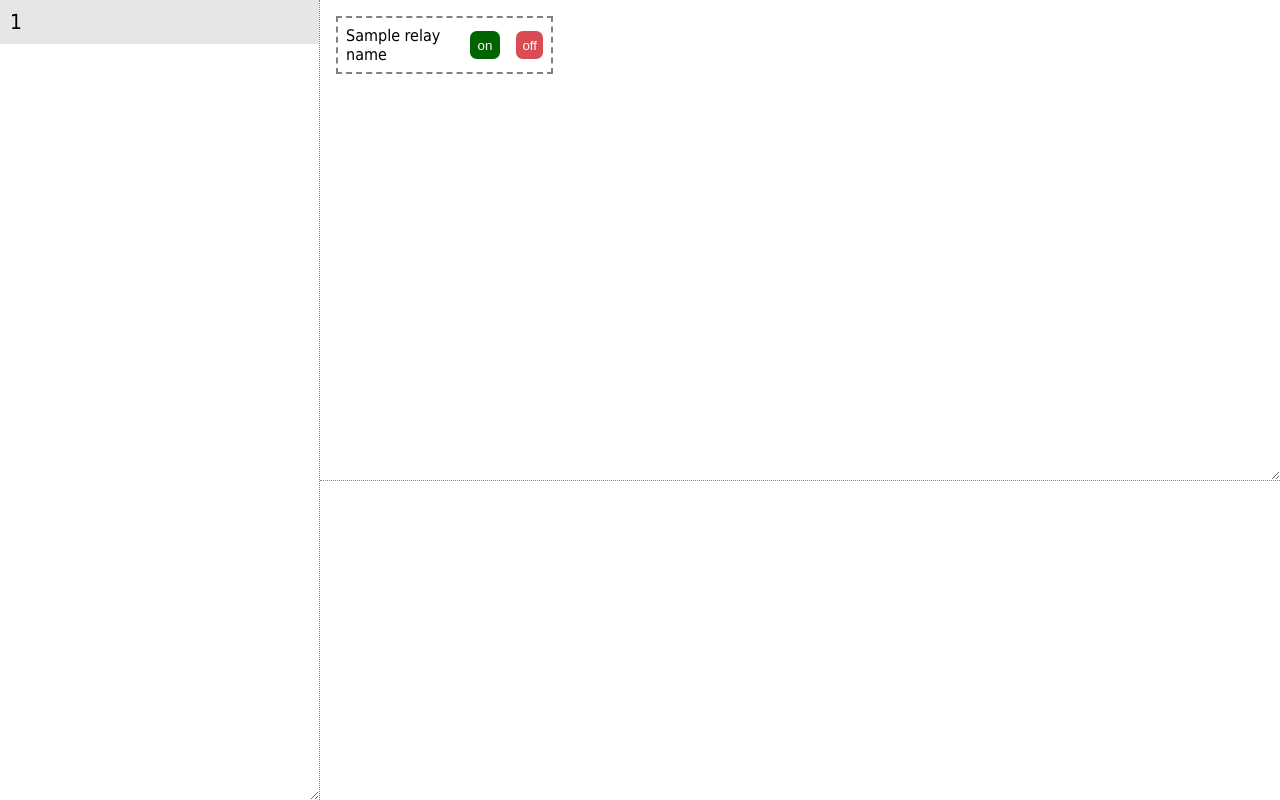
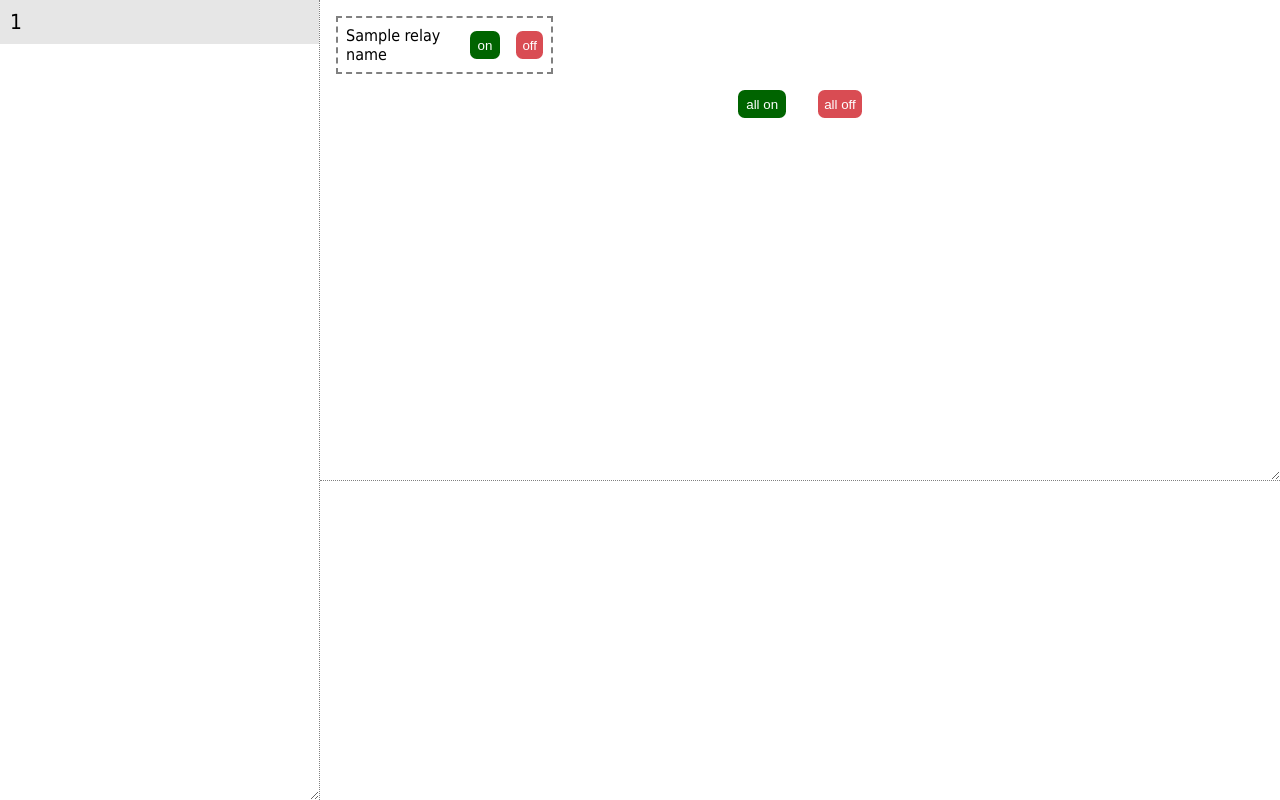
Before and after one commit to armobob74/pman, a Flask app: template PMAN_Server_Flask/website/templates/dcdli-v2/control.html in a window 1280 px wide. Run offline with Flask 3, Linux system fonts and the light colour scheme; the template is opened without the code that fills it: most values are stand-ins (such as "Sample title", 1, 10 or a date in 2020).

Commit message:
added all-on and all-off buttons

```diff
--- a/PMAN_Server_Flask/website/templates/dcdli-v2/control.html
+++ b/PMAN_Server_Flask/website/templates/dcdli-v2/control.html
@@ -34,6 +34,15 @@
   button.green:hover{
 	  background-color: lightgreen;
   }
+
+  .footer{
+	  width:100%;
+	  display:flex;
+	  align-items:center;
+	  justify-content:center;
+	  gap:2em;
+	  padding:1em;
+  }
 </style>
 {% endblock %} {% block content%}
 
@@ -46,21 +55,34 @@
 	</div>
 	{% endfor %}
 </div>
+<div class="footer">
+	<button class="error green" onclick="relayAllOn()">all on</button>
+	<button class="error" onclick="relayAllOff()">all off</button>
+</div>
 
 {% endblock %} {% block scripts %}
 <script>
 
 	let relays = document.querySelectorAll('.relay')
+
+	async function relayAllOn(){
+		let result = await fetchPOST('/pman/dcdli-v2/all-on',{})
+		relays.forEach(rel=>rel.classList.add('is-on'))
+	}
+
+	async function relayAllOff(){
+		let result = await fetchPOST('/pman/dcdli-v2/all-off',{})
+		relays.forEach(rel=>rel.classList.remove('is-on'))
+	}
+
 	async function relayOn(relay_name, parent_idx){
 		let result = await fetchPOST('/pman/dcdli-v2/on',{'args':[relay_name]})
 		relays[parent_idx].classList.add('is-on')
-		checkStatus()
 	}
 
 	async function relayOff(relay_name, parent_idx){
 		let result = await fetchPOST('/pman/dcdli-v2/off',{'args':[relay_name]})
 		relays[parent_idx].classList.remove('is-on')
-		checkStatus()
 	}
 
 	async function checkStatus(){
@@ -77,7 +99,7 @@
 	}
 
 	checkStatus()
-	setInterval(checkStatus, 1000)
+	setInterval(checkStatus, 2000)
 
 </script>
 {% endblock%}
```
Also changed, not shown: PMAN_Server_Flask/website/pman_blueprints/dcdli_v2.py (+12 -0 lines).
